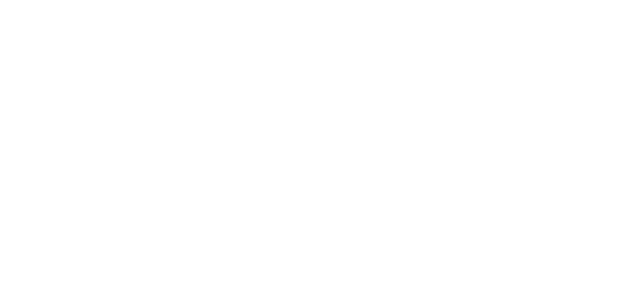
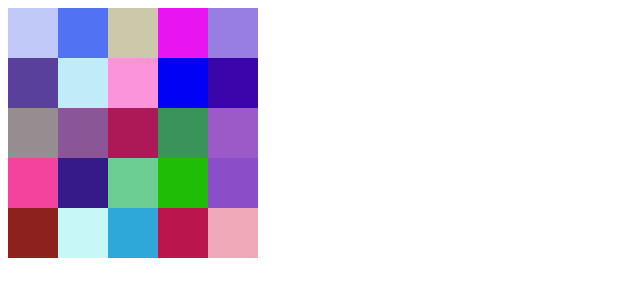
Before and after one commit to Andrii-Rudys/Cursor_HWs, a plain HTML site: page Hw09/index.html in a window 1280 px wide. Shown: the whole page, without its empty margins (0-640 px from the left). Drawn offline with Linux system fonts and the light colour scheme.

Commit message:
added hw to Github.

```diff
--- /dev/null
+++ b/Hw09/index.css
@@ -0,0 +1,6 @@
+#container {
+    width: 250px;
+    height: 250px;
+    display: flex;
+    flex-wrap: wrap;
+}
--- a/Hw09/index.html
+++ b/Hw09/index.html
@@ -1,15 +1,13 @@
 <!DOCTYPE html>
-<html lang="ru">
+<html lang="en">
 <head>
     <meta charset="UTF-8">
-    <meta name="viewport" content="width=device-width, initial-scale=10">
-    <meta http-equiv="X-UA-Compatible" content="ie=edge">
-    <title>Cursor hw#9.</title>
+    <title>Title</title>
+    <link rel="stylesheet" href="./index.css">
 </head>
 <body>
 
-
-
-<script src="./index.js"> </script>
+<div id="container"></div>
+<script src="./index.js"></script>
 </body>
 </html>
--- a/Hw09/index.js
+++ b/Hw09/index.js
@@ -0,0 +1,16 @@
+let container = document.getElementById('container');
+const generateRandom = () => {
+    return Math.floor(Math.random() * 256);
+};
+
+const generateBlocks = () => {
+    for ( let i = 1; i <= 25; i++) {
+        let square = document.createElement('div');
+        square.style.width='50px';
+        square.style.height='50px';
+        square.style.backgroundColor = `rgb(${generateRandom()}, ${generateRandom()}, ${generateRandom()})`;
+        container.appendChild(square);
+    }
+};
+
+generateBlocks();
```
